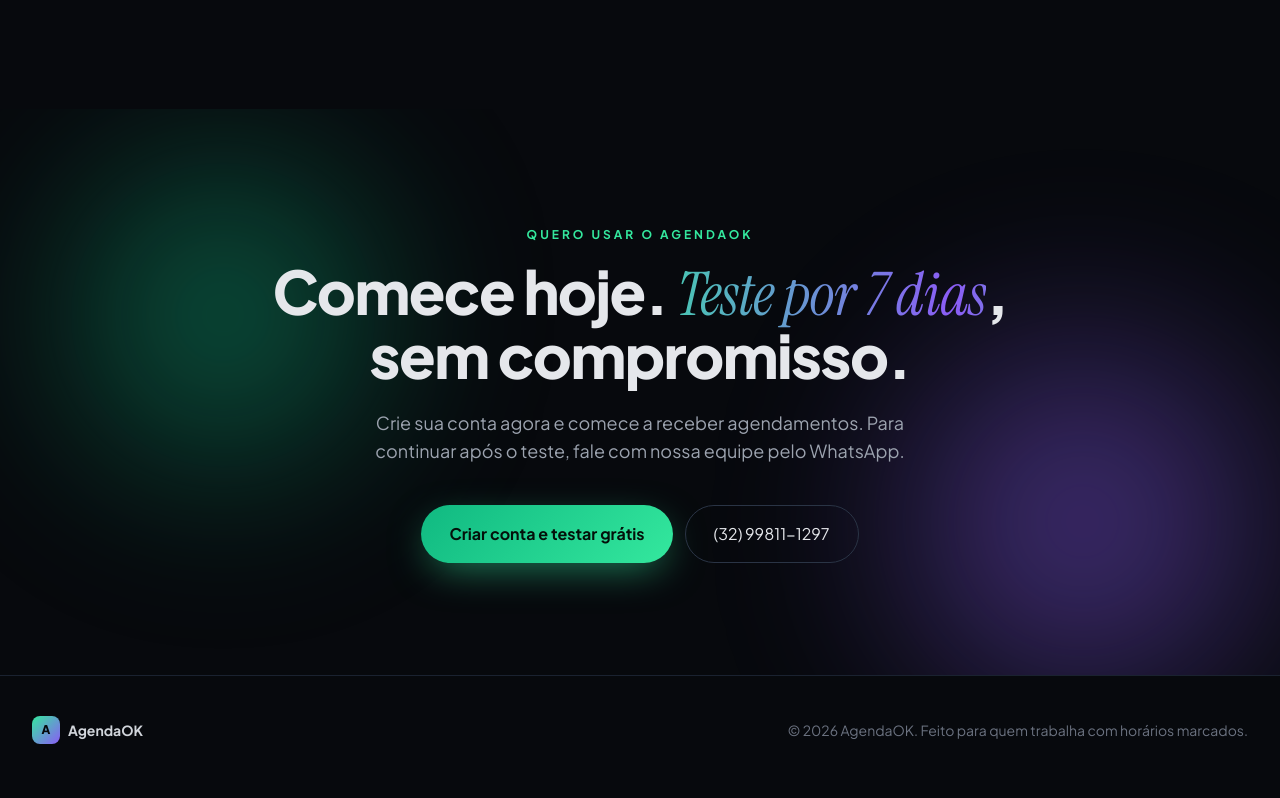
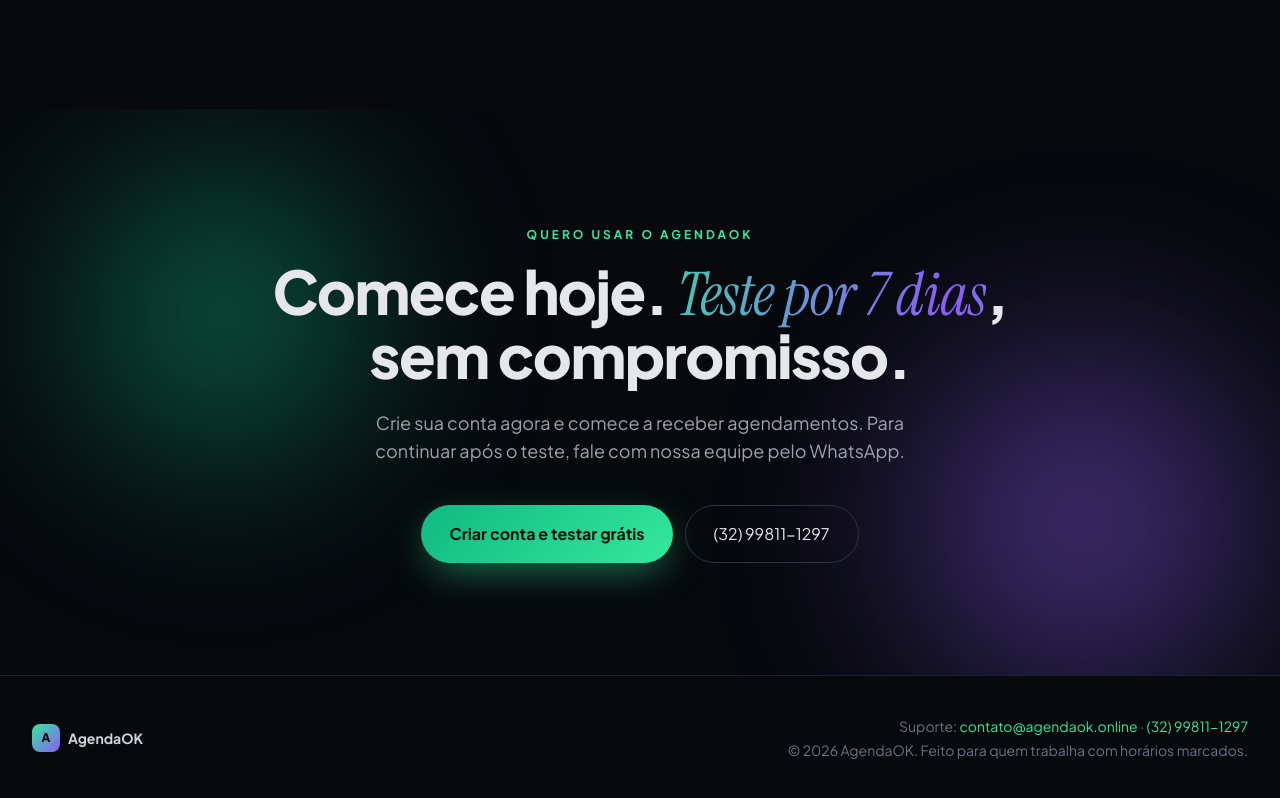
Before and after one commit to brunosantostd2020-oss/agendamento-, a website: page public/index.html in a window 1280 px wide. Shown: the part 7413-8211 px from the top of the page. Drawn offline with nearby package versions, Linux system fonts and the light colour scheme.

```diff
--- a/public/index.html
+++ b/public/index.html
@@ -466,7 +466,10 @@
       <span class="h-7 w-7 rounded-lg bg-gradient-to-br from-brand-400 to-violet-500 grid place-items-center text-ink font-black text-xs">A</span>
       <span class="font-bold text-gray-300">AgendaOK</span>
     </div>
-    <p>© 2026 AgendaOK. Feito para quem trabalha com horários marcados.</p>
+    <div class="text-center sm:text-right">
+      <p>Suporte: <a href="mailto:contato@agendaok.online" class="text-brand-400 hover:underline">contato@agendaok.online</a> · <a href="https://wa.me/5532998111297" class="text-brand-400 hover:underline">(32) 99811-1297</a></p>
+      <p class="mt-1">© 2026 AgendaOK. Feito para quem trabalha com horários marcados.</p>
+    </div>
   </div>
 </footer>
 
```
Also changed, not shown: public/painel.html (+2 -1 lines).
